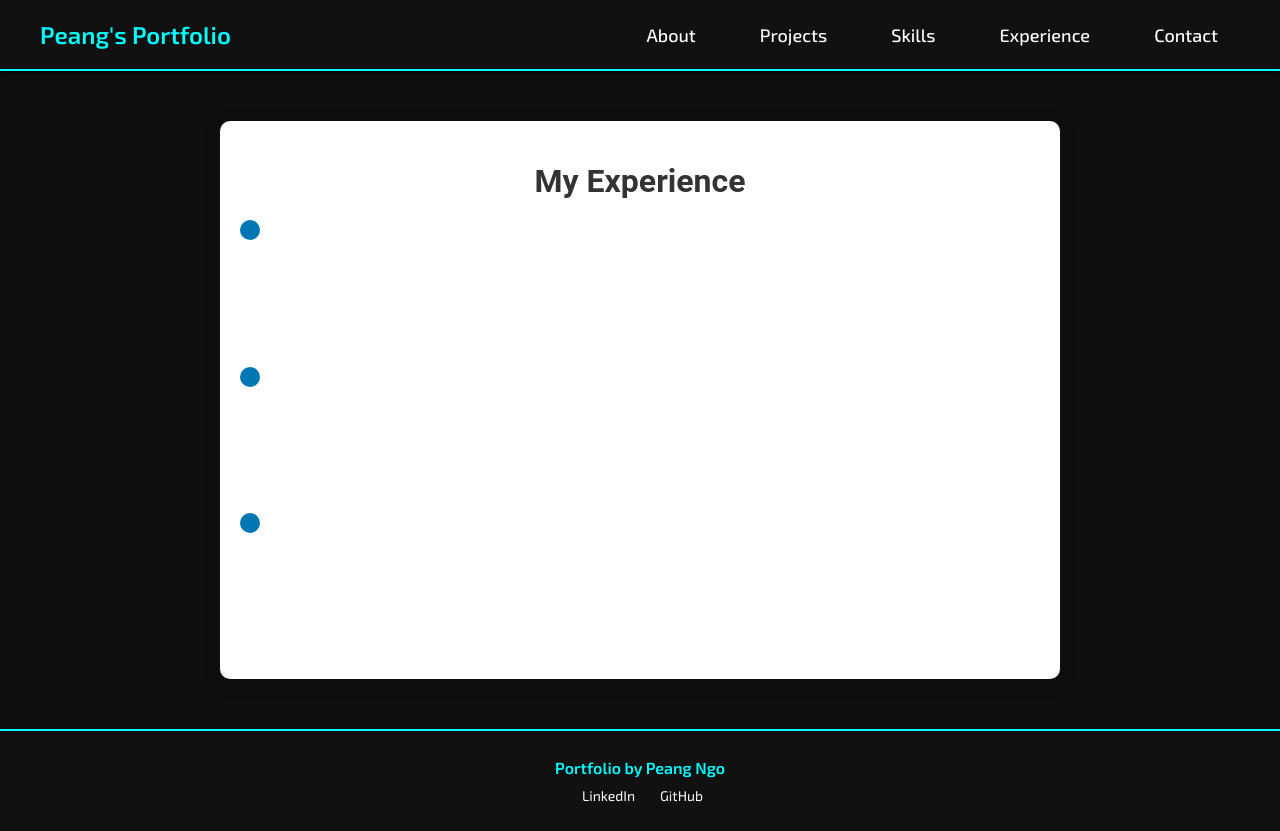
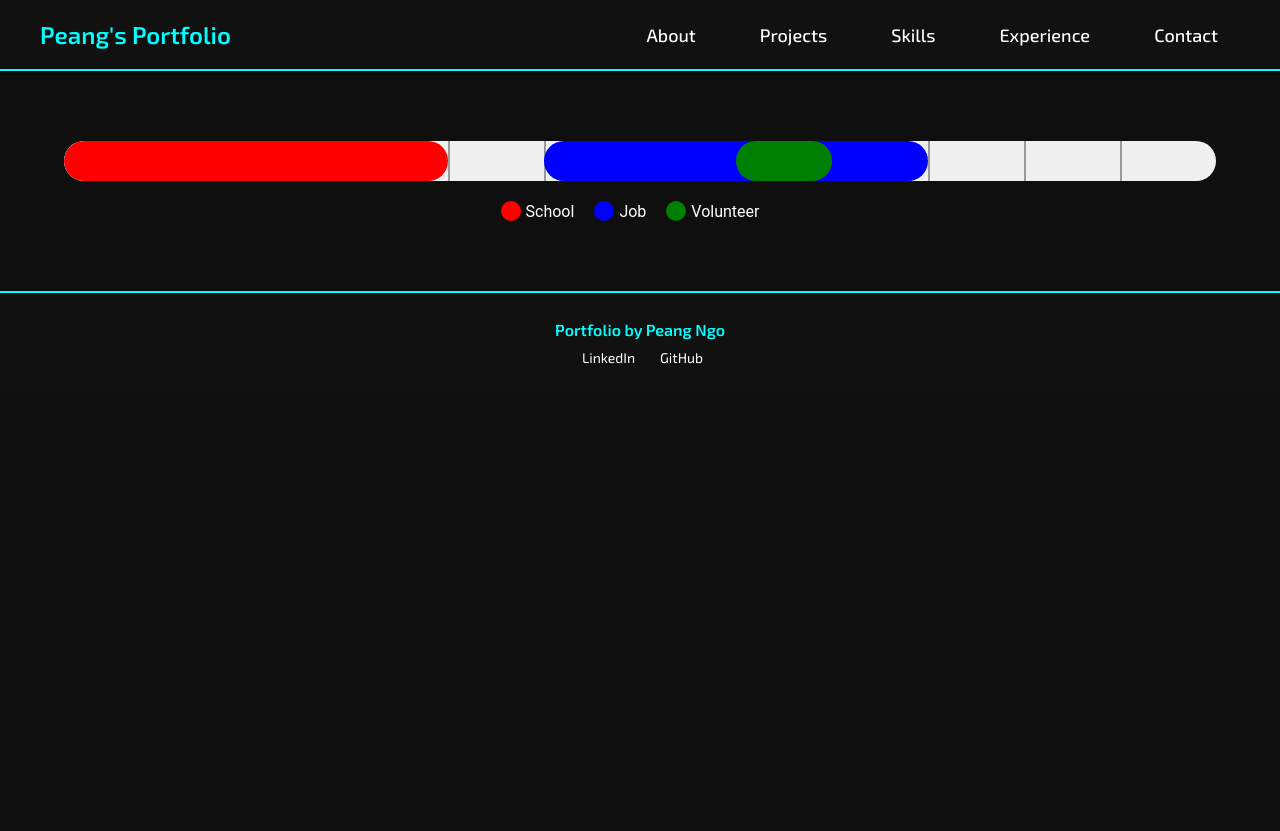
Before and after one commit to pingno/Show, a React (Create React App) app in the folder show/: page /experience in a window 1280 px wide. After the commit the page ends 800 px from the top, so only its background shows below. Built offline with nearby package versions, Linux system fonts and the light colour scheme.

Commit message:
timeline component in the works not ready

```diff
--- a/show/src/components/Experience/Experience.css
+++ b/show/src/components/Experience/Experience.css
@@ -1,105 +1,96 @@
-/* body {
-    font-family: 'Roboto', sans-serif;
-    background-color: #f0f2f5;
-    margin: 0;
-    padding: 0;
-  } */
-
-  .timeline-container {
-    max-width: 800px;
+.timeline-container {
+    position: relative;
+    width: 90%;
     margin: 50px auto;
-    padding: 20px;
-    background: #fff;
-    border-radius: 10px;
-    box-shadow: 0 4px 20px rgba(0, 0, 0, 0.1);
+    padding: 20px 0;
   }
 
-  .timeline-title {
-    text-align: center;
-    font-size: 2rem;
-    margin-bottom: 20px;
+  .timeline-bar {
+    position: relative;
+    width: 100%;
+    height: 40px;
+    background: #f0f0f0;
+    border-radius: 20px;
+    overflow: hidden;
+  }
+
+  .timeline-marker {
+    position: absolute;
+    width: 2px;
+    height: 40px;
+    background: #999;
+    top: 0;
+  }
+
+  .timeline-age {
+    position: absolute;
+    top: 50px;
+    transform: translateX(-50%);
+    font-size: 12px;
     color: #333;
   }
 
-  .timeline {
-    position: relative;
-    margin: 20px 0;
-    padding: 0;
-    list-style: none;
+  .experience-flag {
+    position: absolute;
+    height: 40px;
+    top: 0;
+    border-radius: 20px;
+    cursor: pointer;
+    transition: transform 0.3s ease, background-color 0.3s ease;
   }
 
-  .timeline-item {
-    position: relative;
-    padding-left: 40px;
-    margin-bottom: 20px;
+  .experience-flag:hover {
+    transform: scale(1.1);
+    z-index: 1;
   }
 
-  .timeline-point {
+  .experience-description {
     position: absolute;
-    left: 0;
-    top: 0;
-    width: 20px;
-    height: 20px;
-    background: #0077b5;
-    border-radius: 50%;
-    transition: background 0.3s, transform 0.3s;
+    top: -80px;
+    left: 50%;
+    transform: translateX(-50%);
+    width: 200px;
+    padding: 10px;
+    background: white;
+    border: 1px solid #ccc;
+    border-radius: 8px;
+    box-shadow: 0 2px 10px rgba(0, 0, 0, 0.1);
+    text-align: center;
+    transition: opacity 0.3s ease;
   }
 
-  .timeline-point::before {
-    content: attr(data-year);
-    position: absolute;
-    left: 50%;
-    transform: translateX(-50%);
-    bottom: 100%;
-    margin-bottom: 10px;
-    padding: 5px 10px;
-    background: #0077b5;
-    color: #fff;
-    font-size: 0.8rem;
-    border-radius: 5px;
-    opacity: 0;
-    transition: opacity 0.3s;
-  }
-
-  .timeline-item:hover .timeline-point {
-    background: #005582;
-    transform: scale(1.2);
-  }
-
-  .timeline-item:hover .timeline-point::before {
+  .timeline-container:hover .experience-description {
     opacity: 1;
   }
 
-  .timeline-content {
-    margin-left: 40px;
-    padding: 10px 20px;
-    background: #e6e6e6;
-    border-radius: 5px;
-    box-shadow: 0 2px 10px rgba(0, 0, 0, 0.05);
-    opacity: 0;
-    transform: translateY(20px);
-    transition: opacity 0.3s, transform 0.3s;
+  /* Add this at the end of your CSS file */
+.legend {
+    display: flex;
+    justify-content: center;
+    margin-top: 20px;
   }
 
-  .timeline-item:hover .timeline-content {
-    opacity: 1;
-    transform: translateY(0);
+  .legend-item {
+    display: flex;
+    align-items: center;
+    margin-right: 20px;
   }
 
-  .timeline-content h2 {
-    margin-top: 0;
-    color: #0077b5;
-    font-size: 1.2rem;
+  .legend-color {
+    width: 20px;
+    height: 20px;
+    border-radius: 50%;
+    margin-right: 5px;
   }
 
-  .timeline-content h3 {
-    margin: 5px 0;
-    color: #333;
-    font-size: 1rem;
+  .red {
+    background-color: red;
   }
 
-  .timeline-content p {
-    color: #666;
-    font-size: 0.9rem;
-    margin-bottom: 0;
+  .blue {
+    background-color: blue;
   }
+
+  .green {
+    background-color: green;
+  }
--- a/show/src/components/Experience/index.js
+++ b/show/src/components/Experience/index.js
@@ -1,43 +1,81 @@
-import React from 'react';
-import './Experience.css';
+import React, { useState } from 'react';
+import './Experience.css'; // Assuming you're using a CSS file for styling
 
 const experiences = [
-  {
-    year: '2018',
-    title: 'Software Engineer at XYZ Corp',
-    description: 'Developed web applications using React and Node.js. Collaborated on large-scale projects, improving efficiency by 30%.'
-  },
-  {
-    year: '2020',
-    title: 'Senior Developer at ABC Inc.',
-    description: 'Led a team of 5 developers in creating a new e-commerce platform. Implemented CI/CD pipelines and increased deployment speed by 50%.'
-  },
-  {
-    year: '2022',
-    title: 'Technical Lead at Tech Solutions',
-    description: 'Managed technical strategy and development for enterprise software solutions. Oversaw the migration to cloud services, reducing costs by 20%.'
-  }
-  // Add more experiences here
+  { type: 'school', startAge: 18, endAge: 22, description: 'Bachelor\'s Degree in Computer Science' },
+  { type: 'job', startAge: 23, endAge: 27, description: 'Software Engineer at XYZ Corp' },
+  { type: 'volunteer', startAge: 25, endAge: 26, description: 'Volunteer at ABC Nonprofit' },
+  // Add more experiences as needed
 ];
 
 const Experience = () => {
-  return (
-    <div className="timeline-container">
-      <h1 className="timeline-title">My Experience</h1>
-      <div className="timeline">
-        {experiences.map((experience, index) => (
-          <div key={index} className="timeline-item">
-            <div className="timeline-point" data-year={experience.year}></div>
-            <div className="timeline-content">
-              <h2>{experience.year}</h2>
-              <h3>{experience.title}</h3>
-              <p>{experience.description}</p>
+    const currentAge = 30; // You can dynamically calculate this if needed
+    const ageRange = currentAge - 18;
+    const [hoveredExp, setHoveredExp] = useState(null);
+
+    const getFlagColor = (type) => {
+      switch(type) {
+        case 'school':
+          return 'red';
+        case 'job':
+          return 'blue';
+        case 'volunteer':
+          return 'green';
+        default:
+          return 'gray';
+      }
+    };
+
+    return (
+      <div className="timeline-container">
+        <div className="timeline-bar">
+          {Array.from({ length: ageRange + 1 }, (_, i) => 18 + i).map((age, index) => (
+            <div key={index} className="timeline-marker" style={{ left: `${(index / ageRange) * 100}%` }}>
+              <span className="timeline-age">{age}</span>
             </div>
+          ))}
+          {experiences.map((exp, index) => {
+            const startPercent = ((exp.startAge - 18) / ageRange) * 100;
+            const endPercent = ((exp.endAge - 18) / ageRange) * 100;
+
+            return (
+              <div
+                key={index}
+                className="experience-flag"
+                style={{
+                  left: `${startPercent}%`,
+                  width: `${endPercent - startPercent}%`,
+                  backgroundColor: getFlagColor(exp.type)
+                }}
+                onMouseEnter={() => setHoveredExp(index)}
+                onMouseLeave={() => setHoveredExp(null)}
+              >
+                {hoveredExp === index && (
+                  <div className="experience-description">
+                    {exp.description}
+                  </div>
+                )}
+              </div>
+            );
+          })}
+        </div>
+        <div className="legend">
+          <div className="legend-item">
+            <div className="legend-color red"></div>
+            <span>School</span>
           </div>
-        ))}
+          <div className="legend-item">
+            <div className="legend-color blue"></div>
+            <span>Job</span>
+          </div>
+          <div className="legend-item">
+            <div className="legend-color green"></div>
+            <span>Volunteer</span>
+          </div>
+        </div>
       </div>
-    </div>
-  );
-};
+    );
+  };
+
 
 export default Experience;
```
